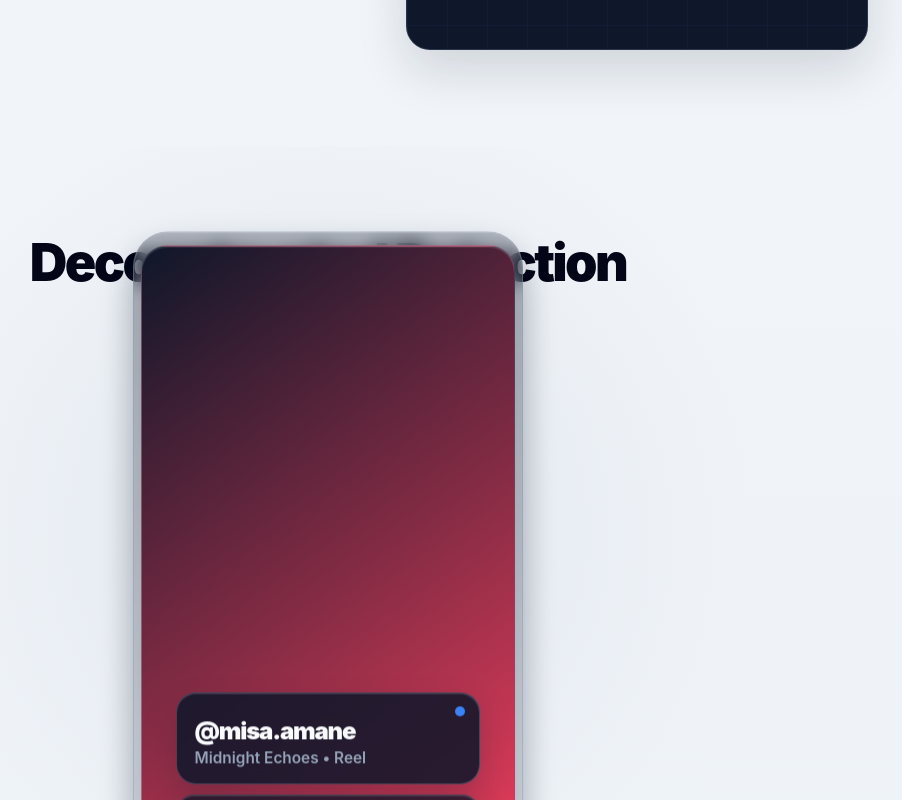
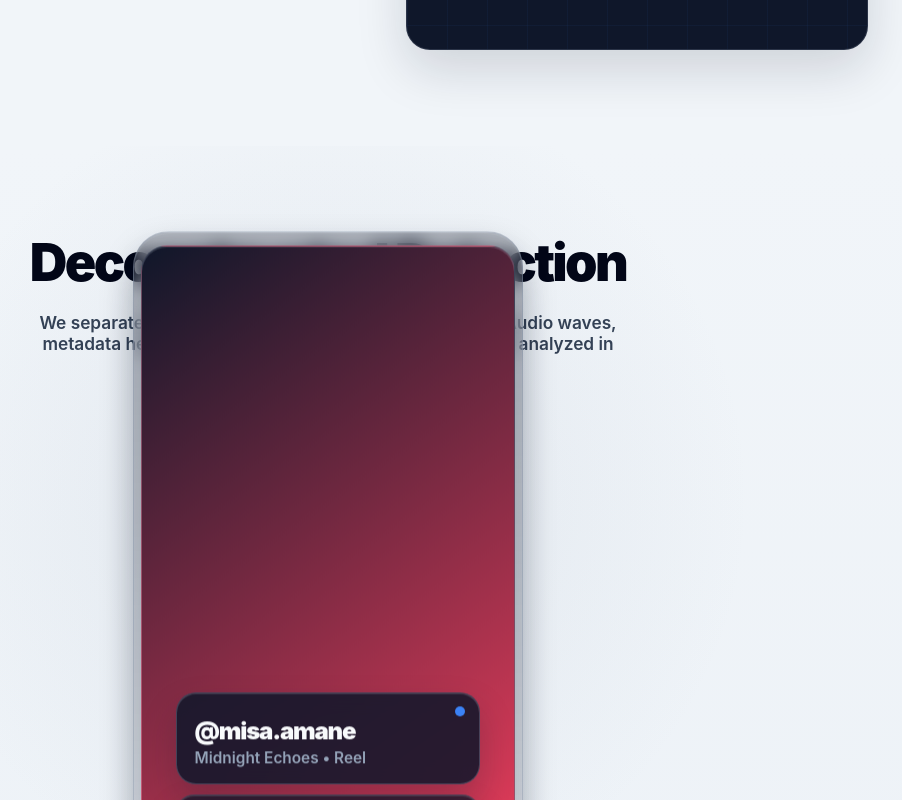
Before and after one commit to JoshPopov/framewatch, a React (Vite) app: page / in a window 1280 px wide. Shown: the part 2340-3140 px from the top of the page, without its empty margins (312-1214 px from the left). Built offline with nearby package versions, Linux system fonts and the light colour scheme; a web font is replaced by a local one.

Commit message:
Refactor MatrixGrid and DetectionAlgorithms components
Updated layout and components in MatrixGrid and DetectionAlgorithms. Cleaned up code and added new visual elements.

```diff
--- a/src/main.jsx
+++ b/src/main.jsx
@@ -38,8 +38,6 @@ function useReveal() {
 }
 
 function MatrixGrid() {
-  // UPDATED: Tighter safe zone around the center text
-  // Safe Zone: Top 38%-62%, Left 25%-75%
   const initialCells = useMemo(() => Array.from({ length: 72 }, (_, i) => {
     const zone = Math.floor(Math.random() * 4);
     let top, left;
@@ -139,7 +137,6 @@ function MatrixGrid() {
   );
 }
 
-// New Section Component
 function DetectionAlgorithms() {
   return (
     <div className="algo-section">
@@ -198,11 +195,8 @@ function ExplodedRebuildSection() {
   return (
     <div className="exploded-section">
       <div className="exploded-sticky">
-        <div className="exploded-heading">
-          {/* Removed eyebrow here as it's now in the section above */}
-          <h2 className="title">Deconstructed Detection</h2>
-        </div>
-
+        <div className="exploded-split-layout">
+          {/* Visual on the Left */}
           <div className="mockup-stage">
             <article className="mock-piece piece-frame"></article>
             <article className="mock-piece piece-cover"><span>Extracted Image</span></article>
@@ -225,6 +219,16 @@ function ExplodedRebuildSection() {
             <div className="final-message">
               <h3>Complete Analysis</h3>
               <p>We break content down so you can fully understand what’s happening.</p>
+            </div>
+          </div>
+
+          {/* Text on the Right */}
+          <div className="exploded-heading">
+            <h2 className="title">Deconstructed Detection</h2>
+            <p className="lead">
+              We separate every layer of media to verify authenticity.
+              Audio waves, metadata headers, and frame-by-frame pixel density are analyzed in isolation.
+            </p>
           </div>
         </div>
       </div>
@@ -328,7 +332,6 @@ function App() {
         </section>
 
         <section className="features">
-          {/* New Section placed here */}
           <DetectionAlgorithms />
           <ExplodedRebuildSection />
         </section>
@@ -366,8 +369,13 @@ function App() {
             ))}
           </div>
 
+          {/* UPDATED: Clean icon inside the button */}
           <button className="pricing-info" type="button" aria-label="Why does this cost money?" onClick={() => setIsPricingInfoOpen(true)}>
-            <span className="info-icon" aria-hidden="true">?</span>
+            <svg width="16" height="16" viewBox="0 0 24 24" fill="none" stroke="currentColor" strokeWidth="2.5" strokeLinecap="round" strokeLinejoin="round" className="info-icon-svg">
+              <circle cx="12" cy="12" r="10"></circle>
+              <line x1="12" y1="16" x2="12" y2="12"></line>
+              <line x1="12" y1="8" x2="12.01" y2="8"></line>
+            </svg>
             Why does this cost money?
           </button>
         </section>
```
Lines whose indentation alone changed are shown as unchanged.
